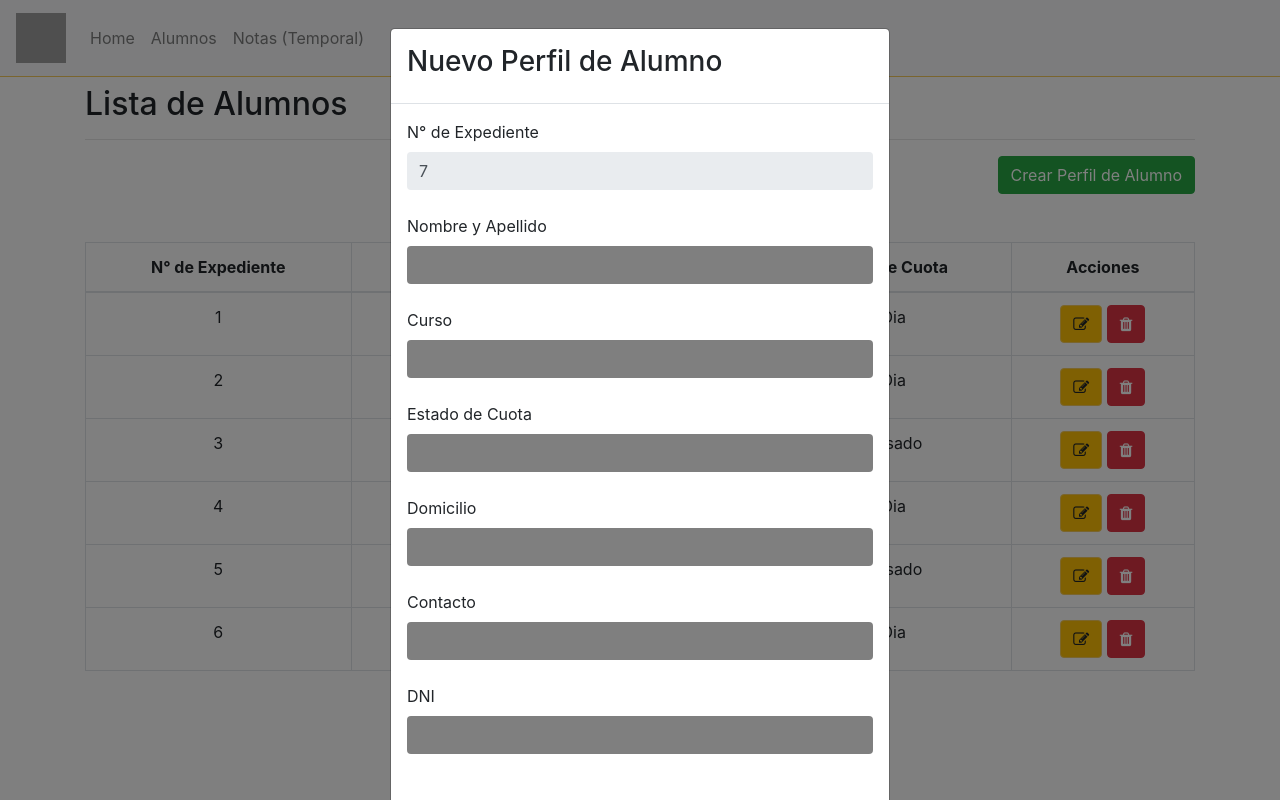
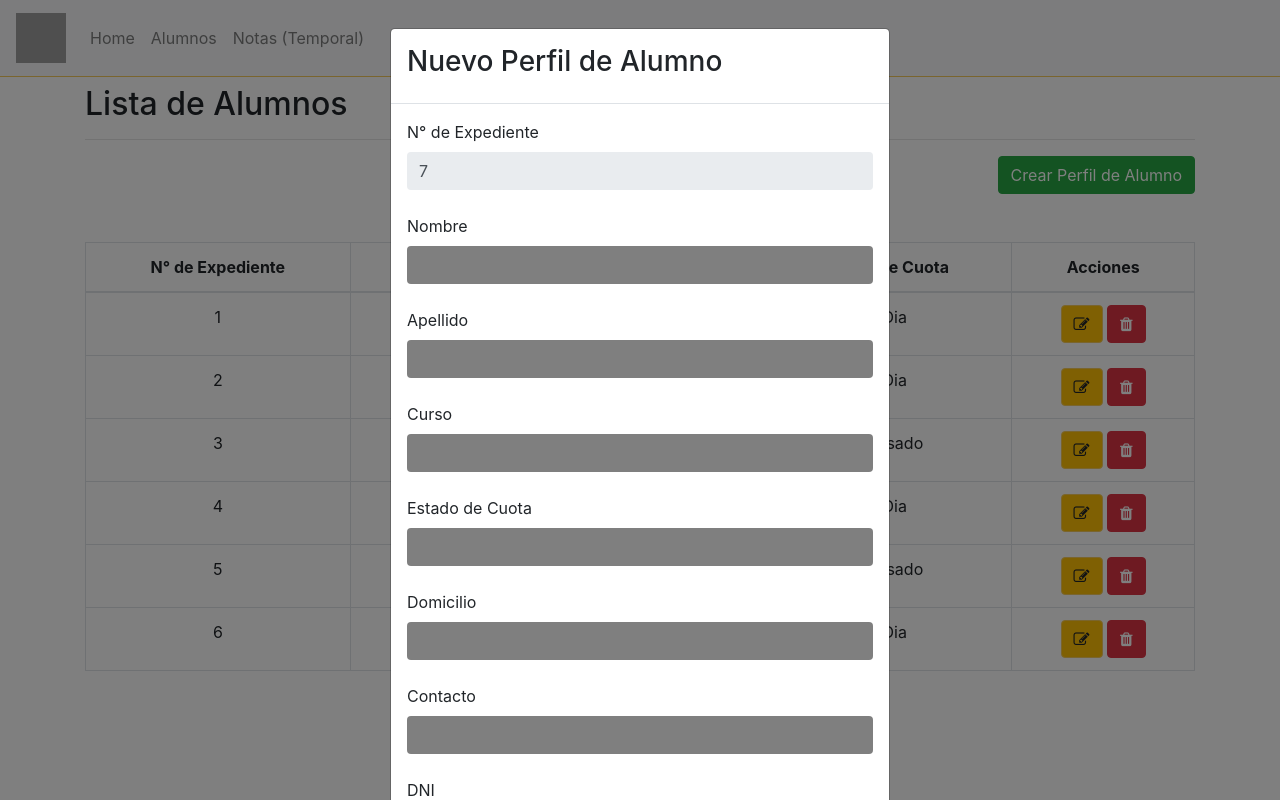
Before and after one commit to gabogarcia1/repo-frontend-pf, a React (Create React App) app: page /alumnos in a window 1280 px wide. Both pictures are taken after a click on the button "Crear Perfil de Alumno". Built offline with nearby package versions, Linux system fonts and the light colour scheme; grey boxes are pictures that could not be loaded.

Commit message:
nombreyapellido separados

```diff
--- a/src/components/ModalEditar.jsx
+++ b/src/components/ModalEditar.jsx
@@ -27,12 +27,21 @@ const ModalEditar = ({
             value={AlumnoSeleccionado && AlumnoSeleccionado.expediente}
           />
           <br />
-          <label>Nombre y Apellido</label>
+          <label>Nombre</label>
           <input
             className="form-control"
             type="text"
-            name="nombreyapellido"
-            value={AlumnoSeleccionado && AlumnoSeleccionado.nombreyapellido}
+            name="nombre"
+            value={AlumnoSeleccionado && AlumnoSeleccionado.nombre}
+            onChange={handleChange}
+          />
+          <br />
+          <label>Apellido</label>
+          <input
+            className="form-control"
+            type="text"
+            name="apellido"
+            value={AlumnoSeleccionado && AlumnoSeleccionado.apellido}
             onChange={handleChange}
           />
           <br />
--- a/src/components/ModalInsertar.jsx
+++ b/src/components/ModalInsertar.jsx
@@ -32,14 +32,22 @@ const ModalInsertar = ({
             />
             <br />
 
-            <label>Nombre y Apellido</label>
+            <label>Nombre</label>
             <input
               className="form-control"
               type="text"
-              name="nombreyapellido"
-              value={
-                AlumnoSeleccionado ? AlumnoSeleccionado.nombreyapellido : ""
-              }
+              name="nombre"
+              value={AlumnoSeleccionado ? AlumnoSeleccionado.nombre : ""}
+              onChange={handleChange}
+            />
+            <br />
+
+            <label>Apellido</label>
+            <input
+              className="form-control"
+              type="text"
+              name="apellido"
+              value={AlumnoSeleccionado ? AlumnoSeleccionado.apellido : ""}
               onChange={handleChange}
             />
             <br />
--- a/src/components/TablaAlumnos.jsx
+++ b/src/components/TablaAlumnos.jsx
@@ -8,7 +8,7 @@ const TablaAlumnos = ({ data, seleccionarAlumno }) => {
       <thead>
         <tr>
           <th>N° de Expediente</th>
-          <th>Nombre y Apellio</th>
+          <th>Nombre y Apellido</th>
           <th>Curso</th>
           <th>Estado de Cuota</th>
           <th>Acciones</th>
@@ -18,7 +18,9 @@ const TablaAlumnos = ({ data, seleccionarAlumno }) => {
         {data.map((elemento) => (
           <tr>
             <td>{elemento.expediente}</td>
-            <td>{elemento.nombreyapellido}</td>
+            <td>
+              {elemento.nombre} {elemento.apellido}
+            </td>
             <td>{elemento.curso}</td>
             <td>{elemento.estadodecuota}</td>
             <td>
--- a/src/pages/ListaAlumnos.jsx
+++ b/src/pages/ListaAlumnos.jsx
@@ -11,7 +11,8 @@ const ListaAlumnos = () => {
   const dataAlumnos = [
     {
       expediente: 1,
-      nombreyapellido: "Tom Hiddleston ",
+      nombre: "Tom",
+      apellido: "Hiddleston ",
       curso: "3° Año",
       estadodecuota: "Al Dia",
       domicilio: "Ecuador 4036",
@@ -20,7 +21,8 @@ const ListaAlumnos = () => {
     },
     {
       expediente: 2,
-      nombreyapellido: "Gugu Mbatha-Raw",
+      nombre: "Chris",
+      apellido: "Evans",
       curso: "1° Año",
       estadodecuota: "Al Dia",
       domicilio: "Paraguay 4036",
@@ -29,7 +31,8 @@ const ListaAlumnos = () => {
     },
     {
       expediente: 3,
-      nombreyapellido: "Wunmi Mosaku",
+      nombre: "Chris",
+      apellido: "Hemsworth",
       curso: "2° Año",
       estadodecuota: "Retrasado",
       domicilio: "Colombia 4036",
@@ -38,7 +41,8 @@ const ListaAlumnos = () => {
     },
     {
       expediente: 4,
-      nombreyapellido: "Eugene Cordero",
+      nombre: "Mark",
+      apellido: "Ruffalo",
       curso: "1° Año",
       estadodecuota: "Al Dia",
       domicilio: "Peru 4036",
@@ -47,7 +51,8 @@ const ListaAlumnos = () => {
     },
     {
       expediente: 5,
-      nombreyapellido: "Tara Strong",
+      nombre: "Paul",
+      apellido: "Rudd",
       curso: "3° Año",
       estadodecuota: "Retrasado",
       domicilio: "Chile 4036",
@@ -56,7 +61,8 @@ const ListaAlumnos = () => {
     },
     {
       expediente: 6,
-      nombreyapellido: "Owen Wilson",
+      nombre: "Jeremy",
+      apellido: "Renner",
       curso: "4° Año",
       estadodecuota: "Al Dia",
       domicilio: "Brasil 4036",
@@ -76,7 +82,8 @@ const ListaAlumnos = () => {
   // Le damos un estado al Alumno seleccionado
   const [AlumnoSeleccionado, setAlumnoSeleccionado] = useState({
     expediente: "",
-    nombreyapellido: "",
+    nombre: "",
+    apellido: "",
     curso: "",
     estadodecuota: "",
     domicilio: "",
@@ -106,7 +113,8 @@ const ListaAlumnos = () => {
       if (alumno.expediente === AlumnoSeleccionado.expediente) {
         alumno.curso = AlumnoSeleccionado.curso;
         alumno.estadodecuota = AlumnoSeleccionado.estadodecuota;
-        alumno.nombreyapellido = AlumnoSeleccionado.nombreyapellido;
+        alumno.nombre = AlumnoSeleccionado.nombre;
+        alumno.apellido = AlumnoSeleccionado.apellido;
         alumno.domicilio = AlumnoSeleccionado.domicilio;
         alumno.contacto = AlumnoSeleccionado.contacto;
         alumno.dni = AlumnoSeleccionado.dni;
```
